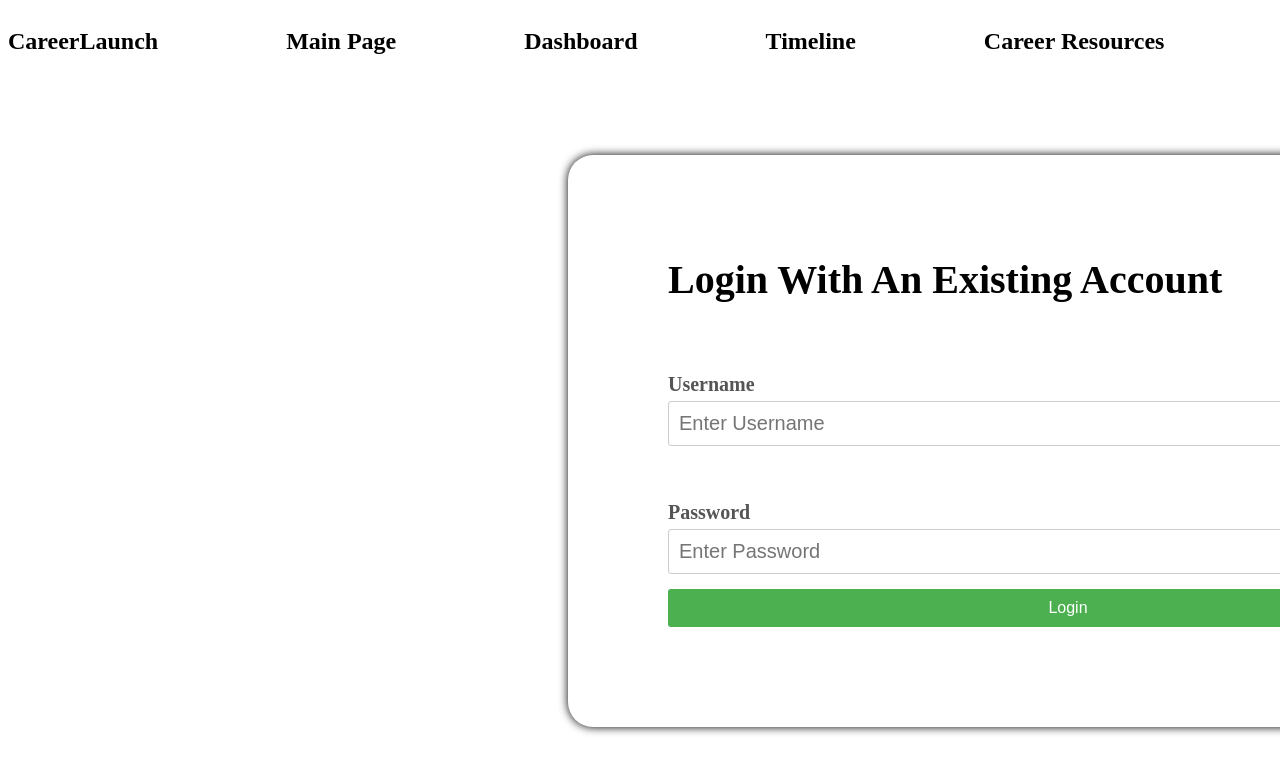
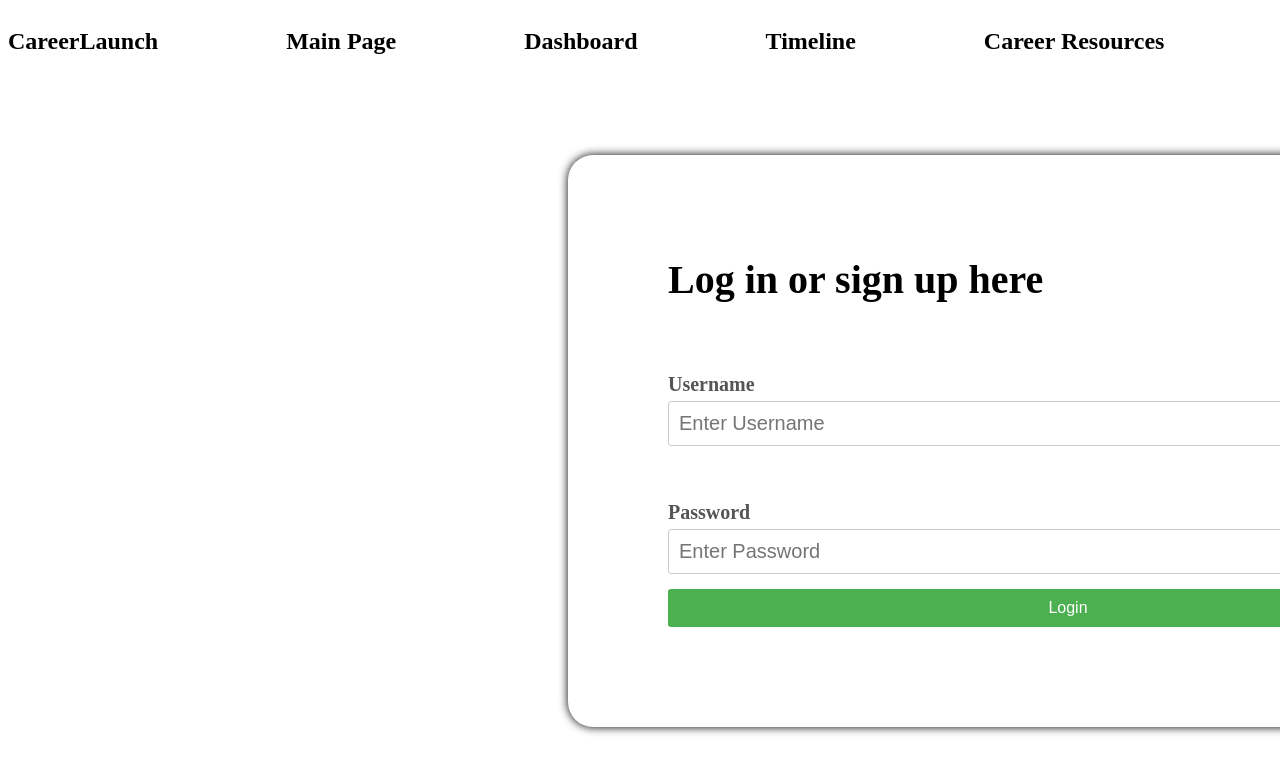
Before and after one commit to kristielekl/career-launch-project, a website: page cmpe131-starter-ready/public/login.html in a window 1280 px wide. Shown: the top 772 px of the page. Drawn offline with Linux system fonts and the light colour scheme.

Commit message:
Clarify login and signup wording

```diff
--- a/cmpe131-starter-ready/public/login.html
+++ b/cmpe131-starter-ready/public/login.html
@@ -18,7 +18,7 @@
   </nav>
 
   <div class="login-container">
-    <h2>Login With An Existing Account</h2>
+    <h2>Log in or sign up here</h2>
     <form action="/login" method="post">
       <div class="login-info">
         <label for="username">Username</label>
```
